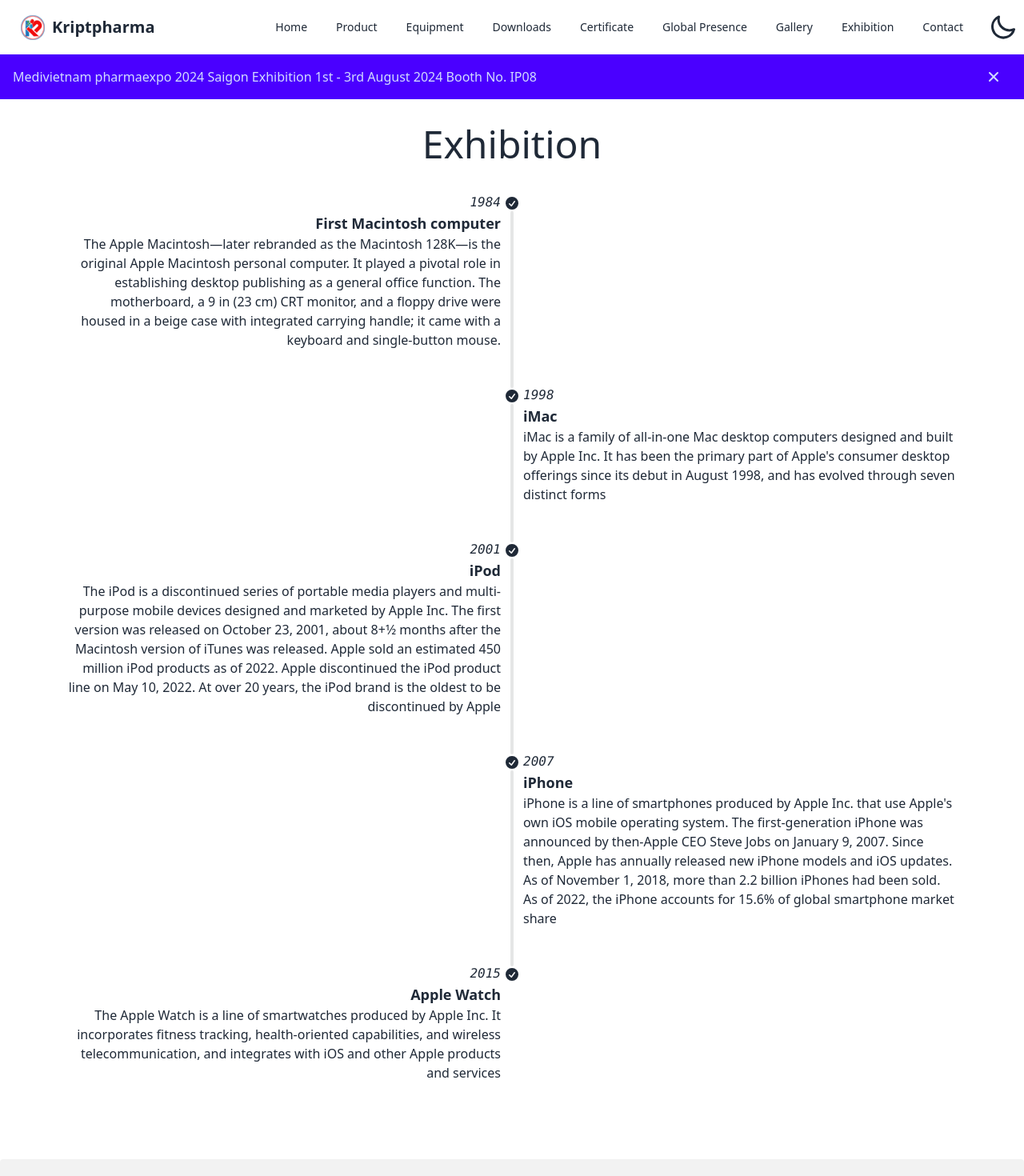
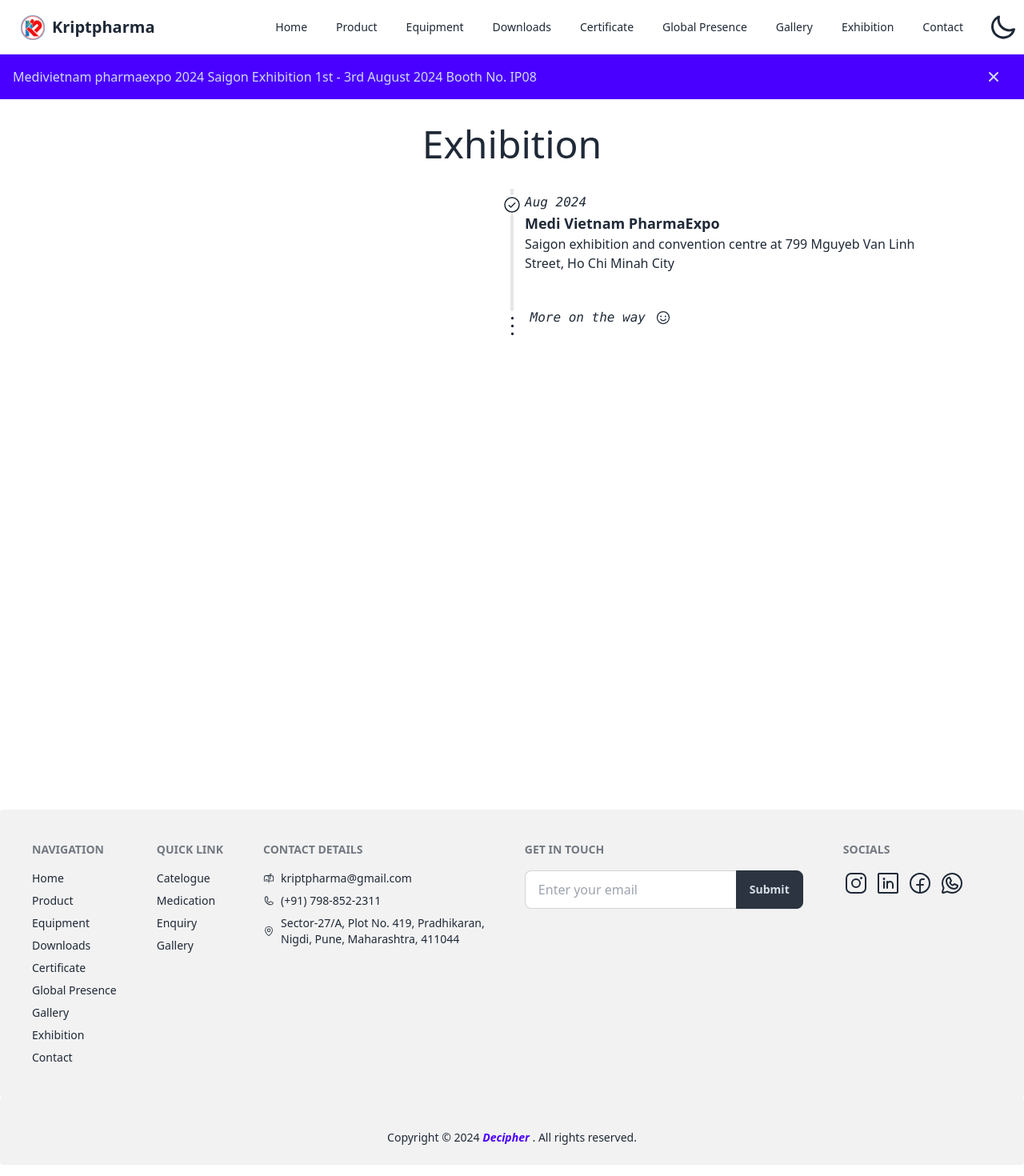
Before and after one commit to decipher-cs/kriptpharma, a React (Vite) app: page /exhibition in a window 1280 px wide. Shown: the top 1470 px of the page at 80% size. Built offline with nearby package versions, Linux system fonts and the light colour scheme.

Commit message:
added exhbition

```diff
--- a/src/routes/exhibition.lazy.tsx
+++ b/src/routes/exhibition.lazy.tsx
@@ -1,152 +1,45 @@
 import { createLazyFileRoute } from '@tanstack/react-router'
+import { PiCheckCircle, PiDotsThreeVertical, PiSmiley } from 'react-icons/pi'
 
 export const Route = createLazyFileRoute('/exhibition')({
     component: () => (
         <section className="grid justify-center gap-8">
             <h2 className="text-center text-5xl">Exhibition</h2>
             <ul className="timeline timeline-vertical timeline-snap-icon max-md:timeline-compact">
+                {[
+                    {
+                        time: 'Aug 2024',
+                        heading: 'Medi Vietnam PharmaExpo',
+                        description:
+                            'Saigon exhibition and convention centre at 799 Mguyeb Van Linh Street, Ho Chi Minah City',
+                    },
+                ].map((data) => (
                     <li>
+                        <hr />
                         <div className="timeline-middle">
-                        <svg
-                            xmlns="http://www.w3.org/2000/svg"
-                            viewBox="0 0 20 20"
-                            fill="currentColor"
-                            className="h-5 w-5"
-                        >
-                            <path
-                                fillRule="evenodd"
-                                d="M10 18a8 8 0 100-16 8 8 0 000 16zm3.857-9.809a.75.75 0 00-1.214-.882l-3.483 4.79-1.88-1.88a.75.75 0 10-1.06 1.061l2.5 2.5a.75.75 0 001.137-.089l4-5.5z"
-                                clipRule="evenodd"
-                            />
-                        </svg>
+                            <PiCheckCircle size={24} />
                         </div>
-                    <div className="timeline-start mb-10 md:text-end">
-                        <time className="font-mono italic">1984</time>
+                        <div className="timeline-end mb-10">
+                            <time className="font-mono italic">
+                                {data.time}
+                            </time>
                             <div className="text-lg font-black">
-                            First Macintosh computer
+                                {data.heading}
                             </div>
-                        The Apple Macintosh—later rebranded as the Macintosh
-                        128K—is the original Apple Macintosh personal computer.
-                        It played a pivotal role in establishing desktop
-                        publishing as a general office function. The
-                        motherboard, a 9 in (23 cm) CRT monitor, and a floppy
-                        drive were housed in a beige case with integrated
-                        carrying handle; it came with a keyboard and
-                        single-button mouse.
+                            {data.description}
                         </div>
                         <hr />
                     </li>
+                ))}
                 <li>
                     <hr />
                     <div className="timeline-middle">
-                        <svg
-                            xmlns="http://www.w3.org/2000/svg"
-                            viewBox="0 0 20 20"
-                            fill="currentColor"
-                            className="h-5 w-5"
-                        >
-                            <path
-                                fillRule="evenodd"
-                                d="M10 18a8 8 0 100-16 8 8 0 000 16zm3.857-9.809a.75.75 0 00-1.214-.882l-3.483 4.79-1.88-1.88a.75.75 0 10-1.06 1.061l2.5 2.5a.75.75 0 001.137-.089l4-5.5z"
-                                clipRule="evenodd"
-                            />
-                        </svg>
+                        <PiDotsThreeVertical size={37} />
                     </div>
                     <div className="timeline-end mb-10">
-                        <time className="font-mono italic">1998</time>
-                        <div className="text-lg font-black">iMac</div>
-                        iMac is a family of all-in-one Mac desktop computers
-                        designed and built by Apple Inc. It has been the primary
-                        part of Apple's consumer desktop offerings since its
-                        debut in August 1998, and has evolved through seven
-                        distinct forms
-                    </div>
-                    <hr />
-                </li>
-                <li>
-                    <hr />
-                    <div className="timeline-middle">
-                        <svg
-                            xmlns="http://www.w3.org/2000/svg"
-                            viewBox="0 0 20 20"
-                            fill="currentColor"
-                            className="h-5 w-5"
-                        >
-                            <path
-                                fillRule="evenodd"
-                                d="M10 18a8 8 0 100-16 8 8 0 000 16zm3.857-9.809a.75.75 0 00-1.214-.882l-3.483 4.79-1.88-1.88a.75.75 0 10-1.06 1.061l2.5 2.5a.75.75 0 001.137-.089l4-5.5z"
-                                clipRule="evenodd"
-                            />
-                        </svg>
-                    </div>
-                    <div className="timeline-start mb-10 md:text-end">
-                        <time className="font-mono italic">2001</time>
-                        <div className="text-lg font-black">iPod</div>
-                        The iPod is a discontinued series of portable media
-                        players and multi-purpose mobile devices designed and
-                        marketed by Apple Inc. The first version was released on
-                        October 23, 2001, about 8+1⁄2 months after the Macintosh
-                        version of iTunes was released. Apple sold an estimated
-                        450 million iPod products as of 2022. Apple discontinued
-                        the iPod product line on May 10, 2022. At over 20 years,
-                        the iPod brand is the oldest to be discontinued by Apple
-                    </div>
-                    <hr />
-                </li>
-                <li>
-                    <hr />
-                    <div className="timeline-middle">
-                        <svg
-                            xmlns="http://www.w3.org/2000/svg"
-                            viewBox="0 0 20 20"
-                            fill="currentColor"
-                            className="h-5 w-5"
-                        >
-                            <path
-                                fillRule="evenodd"
-                                d="M10 18a8 8 0 100-16 8 8 0 000 16zm3.857-9.809a.75.75 0 00-1.214-.882l-3.483 4.79-1.88-1.88a.75.75 0 10-1.06 1.061l2.5 2.5a.75.75 0 001.137-.089l4-5.5z"
-                                clipRule="evenodd"
-                            />
-                        </svg>
-                    </div>
-                    <div className="timeline-end mb-10">
-                        <time className="font-mono italic">2007</time>
-                        <div className="text-lg font-black">iPhone</div>
-                        iPhone is a line of smartphones produced by Apple Inc.
-                        that use Apple's own iOS mobile operating system. The
-                        first-generation iPhone was announced by then-Apple CEO
-                        Steve Jobs on January 9, 2007. Since then, Apple has
-                        annually released new iPhone models and iOS updates. As
-                        of November 1, 2018, more than 2.2 billion iPhones had
-                        been sold. As of 2022, the iPhone accounts for 15.6% of
-                        global smartphone market share
-                    </div>
-                    <hr />
-                </li>
-                <li>
-                    <hr />
-                    <div className="timeline-middle">
-                        <svg
-                            xmlns="http://www.w3.org/2000/svg"
-                            viewBox="0 0 20 20"
-                            fill="currentColor"
-                            className="h-5 w-5"
-                        >
-                            <path
-                                fillRule="evenodd"
-                                d="M10 18a8 8 0 100-16 8 8 0 000 16zm3.857-9.809a.75.75 0 00-1.214-.882l-3.483 4.79-1.88-1.88a.75.75 0 10-1.06 1.061l2.5 2.5a.75.75 0 001.137-.089l4-5.5z"
-                                clipRule="evenodd"
-                            />
-                        </svg>
-                    </div>
-                    <div className="timeline-start mb-10 md:text-end">
-                        <time className="font-mono italic">2015</time>
-                        <div className="text-lg font-black">Apple Watch</div>
-                        The Apple Watch is a line of smartwatches produced by
-                        Apple Inc. It incorporates fitness tracking,
-                        health-oriented capabilities, and wireless
-                        telecommunication, and integrates with iOS and other
-                        Apple products and services
+                        <time className="flex items-center gap-3 font-mono italic">
+                            More on the way <PiSmiley size={20} />
+                        </time>
                     </div>
                 </li>
             </ul>
```
Lines whose indentation alone changed are shown as unchanged.
